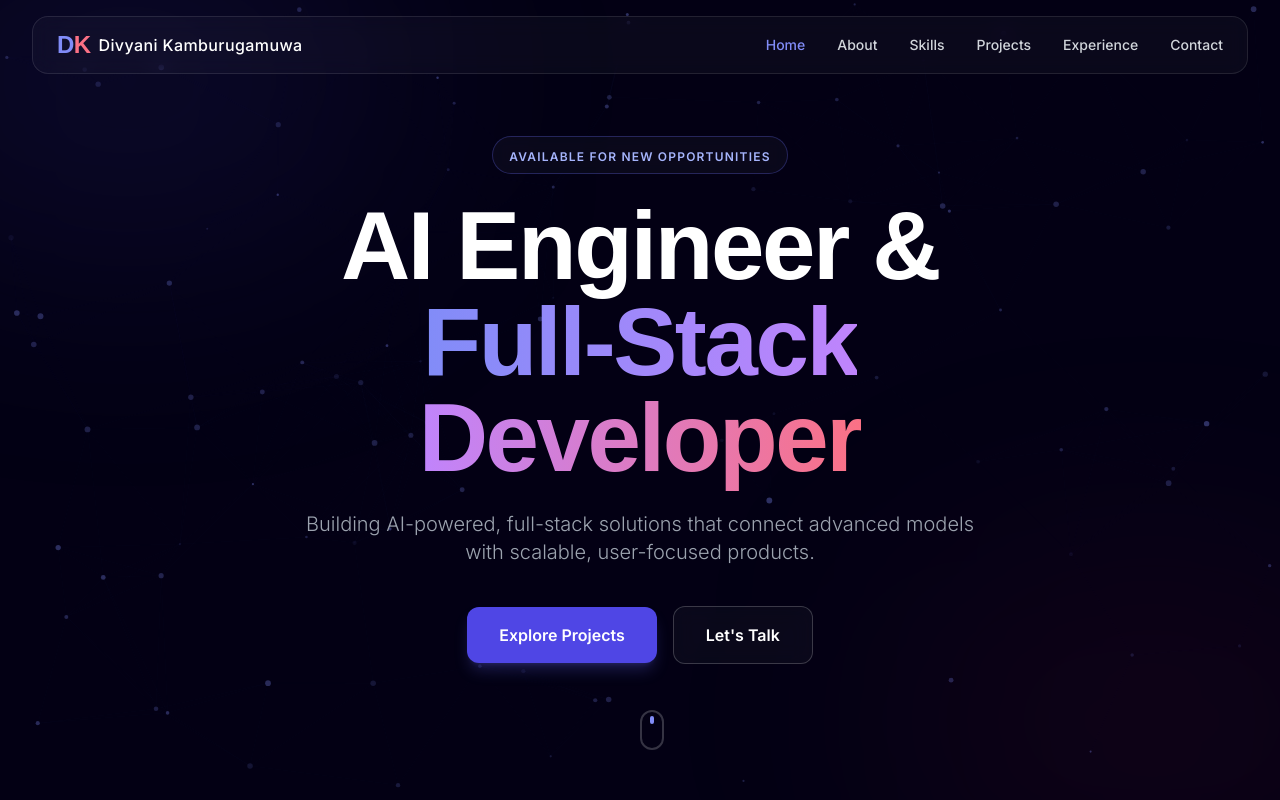
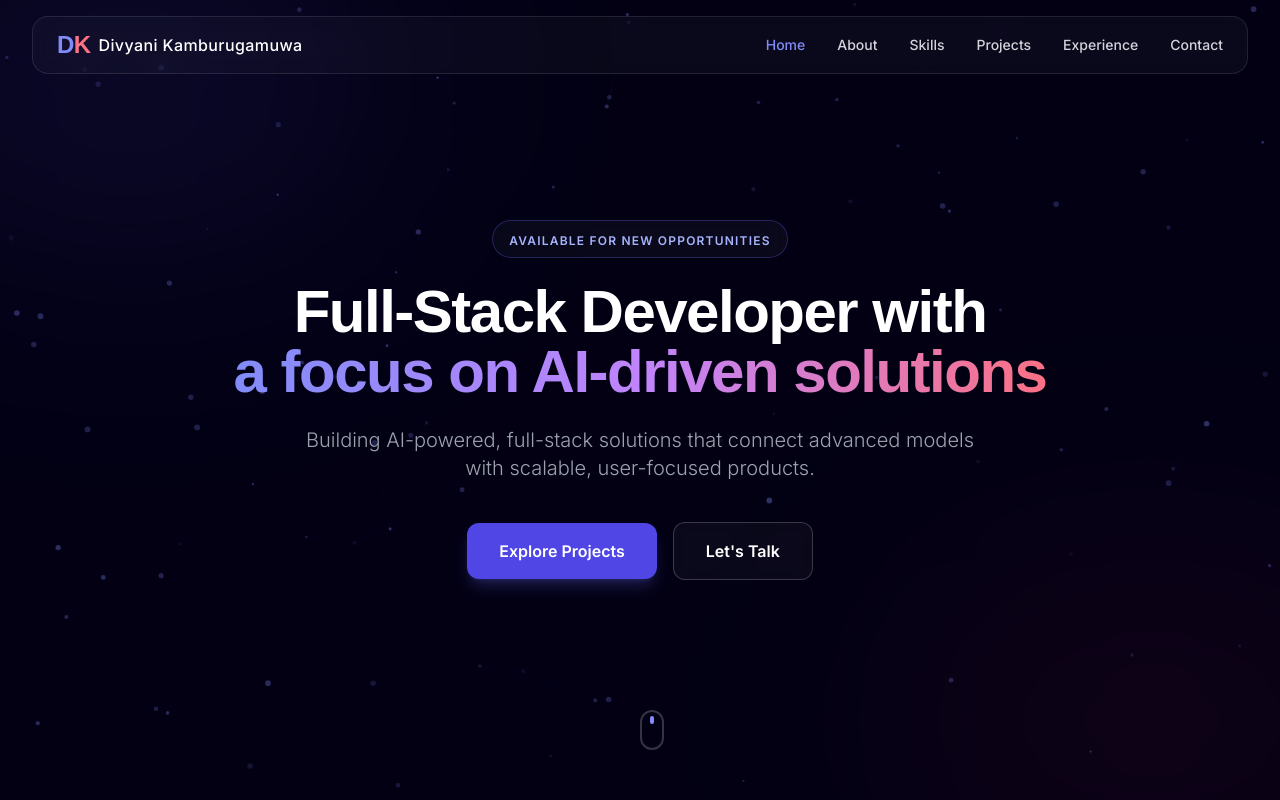
Before and after one commit to Avlon2002/my-portfolio, a React (Vite) app: page / in a window 1280 px wide. Shown: the top 800 px of the page. Built offline with nearby package versions, Linux system fonts and the light colour scheme.

Commit message:
Updated headings and text

```diff
--- a/components/Contact.tsx
+++ b/components/Contact.tsx
@@ -89,8 +89,8 @@ const Contact: React.FC = () => {
               <div>
                 <p className="text-xs font-bold text-gray-500 uppercase tracking-widest mb-1">Social</p>
                 <div className="flex gap-4">
-                  <a href="#" className="text-gray-400 hover:text-white transition-colors">LinkedIn</a>
-                  <a href="#" className="text-gray-400 hover:text-white transition-colors">GitHub</a>
+                  <a href="https://www.linkedin.com/in/divyani-kamburugamuwa/" className="text-gray-400 hover:text-white transition-colors">LinkedIn</a>
+                  <a href="https://github.com/Avlon2002" className="text-gray-400 hover:text-white transition-colors">GitHub</a>
                 </div>
               </div>
             </div>
--- a/components/Footer.tsx
+++ b/components/Footer.tsx
@@ -12,7 +12,7 @@ const Footer: React.FC = () => {
           </div>
 
           <div className="text-gray-500 text-sm font-light">
-            &copy; {new Date().getFullYear()} Divyani Kamburugamuwa. Built with React & AI.
+            &copy; {new Date().getFullYear()} Divyani Kamburugamuwa.
           </div>
 
           <div className="flex gap-6">
--- a/components/Hero.tsx
+++ b/components/Hero.tsx
@@ -18,9 +18,9 @@ const Hero: React.FC = () => {
           </span>
         </div>
 
-        <h1 className="text-5xl md:text-8xl font-black font-display mb-6 tracking-tight leading-[1.1]">
-          AI Engineer &  <br />
-          <span className="gradient-text">Full-Stack Developer</span>
+        <h1 className="text-5xl md:text-6xl font-black font-display mb-6 tracking-tight leading-[1.1]">
+         Full-Stack Developer with  <br />
+          <span className="gradient-text">a focus on AI-driven solutions</span>
         </h1>
 
         <p className="text-lg md:text-xl text-gray-400 mb-10 max-w-2xl mx-auto font-light leading-relaxed">
```
